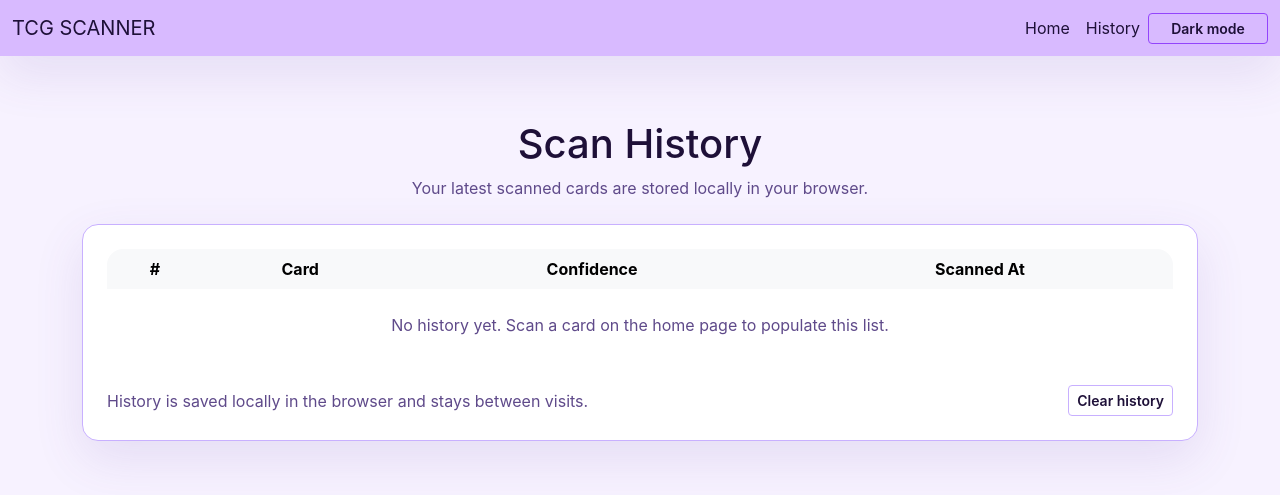
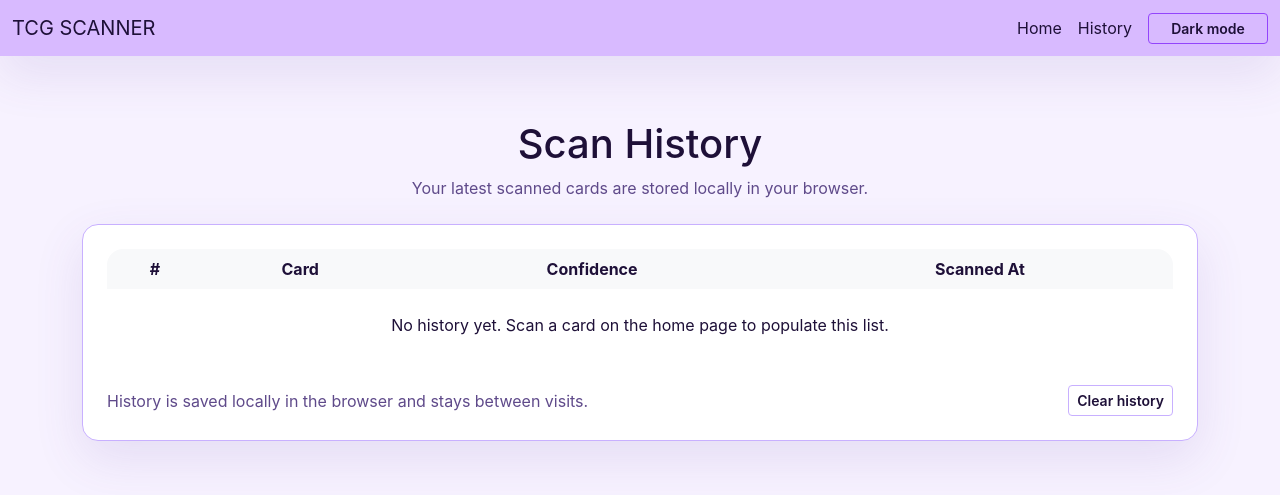
Before and after one commit to azeroyan/tcgscanner, a Flask app: page /history in a window 1280 px wide. Shown: the top 495 px of the page. Run offline with Flask 3, Linux system fonts and the light colour scheme.

Commit message:
Add files via upload

```diff
--- a/static/js/scanner.js
+++ b/static/js/scanner.js
@@ -45,6 +45,8 @@ async function loop() {
 }
 
 function addHistoryEntry(card, probability) {
+    // ignore placeholder or 'nothing' detections
+    if (!card || card.toLowerCase() === 'nothing') return;
     const now = new Date().toISOString();
     const history = JSON.parse(localStorage.getItem(historyStoreKey) || "[]");
 
--- a/static/js/theme.js
+++ b/static/js/theme.js
@@ -27,4 +27,17 @@ window.addEventListener('DOMContentLoaded', () => {
     if (themeToggleButton) {
         themeToggleButton.addEventListener('click', toggleTheme);
     }
+    // Fallback: ensure navbar toggler works if Bootstrap's data-api isn't initializing
+    const toggler = document.querySelector('.navbar-toggler');
+    const collapseEl = document.getElementById('navbarNav');
+    if (toggler && collapseEl) {
+        console.log('Navbar toggler fallback attached');
+        toggler.addEventListener('click', (e) => {
+            console.log('Navbar toggler clicked (fallback)');
+            // toggle the Bootstrap collapse 'show' class as a fallback
+            collapseEl.classList.toggle('show');
+            const expanded = toggler.getAttribute('aria-expanded') === 'true';
+            toggler.setAttribute('aria-expanded', (!expanded).toString());
+        });
+    }
 });
--- a/static/styles.css
+++ b/static/styles.css
@@ -150,3 +150,17 @@ button,
 .dark-mode .table th {
     border-color: rgba(255,255,255,0.08);
 }
+
+/* Ensure text colors follow the active theme variables */
+body, h1, h2, h3, h4, h5, h6, p, a, .nav-link, .navbar-brand, .btn, .badge, .card, .table, .table td, .table th {
+    color: var(--text) !important;
+}
+
+/* Make bootstrap badges and primary outlines respect theme on dark */
+.badge, .btn-outline-primary {
+    color: var(--text) !important;
+}
+
+.dark-mode .badge, .dark-mode .btn-outline-primary {
+    color: var(--text) !important;
+}
--- a/templates/base.html
+++ b/templates/base.html
@@ -15,20 +15,16 @@
 
 <body>
 
-    <nav class="navbar navbar-expand-lg" style="background-color: var(--nav);" data-bs-theme="light">
+    <nav class="navbar navbar-light" style="background-color: var(--nav);" data-bs-theme="light" role="navigation">
         <div class="container-fluid">
             <a class="navbar-brand" href="{{ url_for('index') }}">TCG SCANNER</a>
 
-            <button class="navbar-toggler" type="button" data-bs-toggle="collapse" data-bs-target="#navbarNav">
-                <span class="navbar-toggler-icon"></span>
-            </button>
-
-            <div class="collapse navbar-collapse" id="navbarNav">
-                <ul class="navbar-nav ms-auto mb-2 mb-lg-0">
-                    <li class="nav-item">
+            <div class="d-flex align-items-center ms-auto">
+                <ul class="navbar-nav d-flex flex-row align-items-center mb-0">
+                    <li class="nav-item me-3">
                         <a class="nav-link" href="{{ url_for('index') }}">Home</a>
                     </li>
-                    <li class="nav-item">
+                    <li class="nav-item me-3">
                         <a class="nav-link" href="{{ url_for('history') }}">History</a>
                     </li>
                 </ul>
--- a/templates/history.html
+++ b/templates/history.html
@@ -37,6 +37,7 @@
 {% endblock %}
 
 {% block scripts %}
+{{ super() }}
 <script>
     const historyStoreKey = "tcgScannerHistory";
     const historyTable = document.getElementById("history-table");
--- a/templates/index.html
+++ b/templates/index.html
@@ -20,6 +20,8 @@
         <div id="label-container" class="mt-3"></div>
     </div>
 </div>
+{% block scripts %}
+{{ super() }}
 <script src="https://cdn.jsdelivr.net/npm/@tensorflow/tfjs@latest/dist/tf.min.js"></script>
 <script src="https://cdn.jsdelivr.net/npm/@teachablemachine/image@latest/dist/teachablemachine-image.min.js"></script>
 
```
